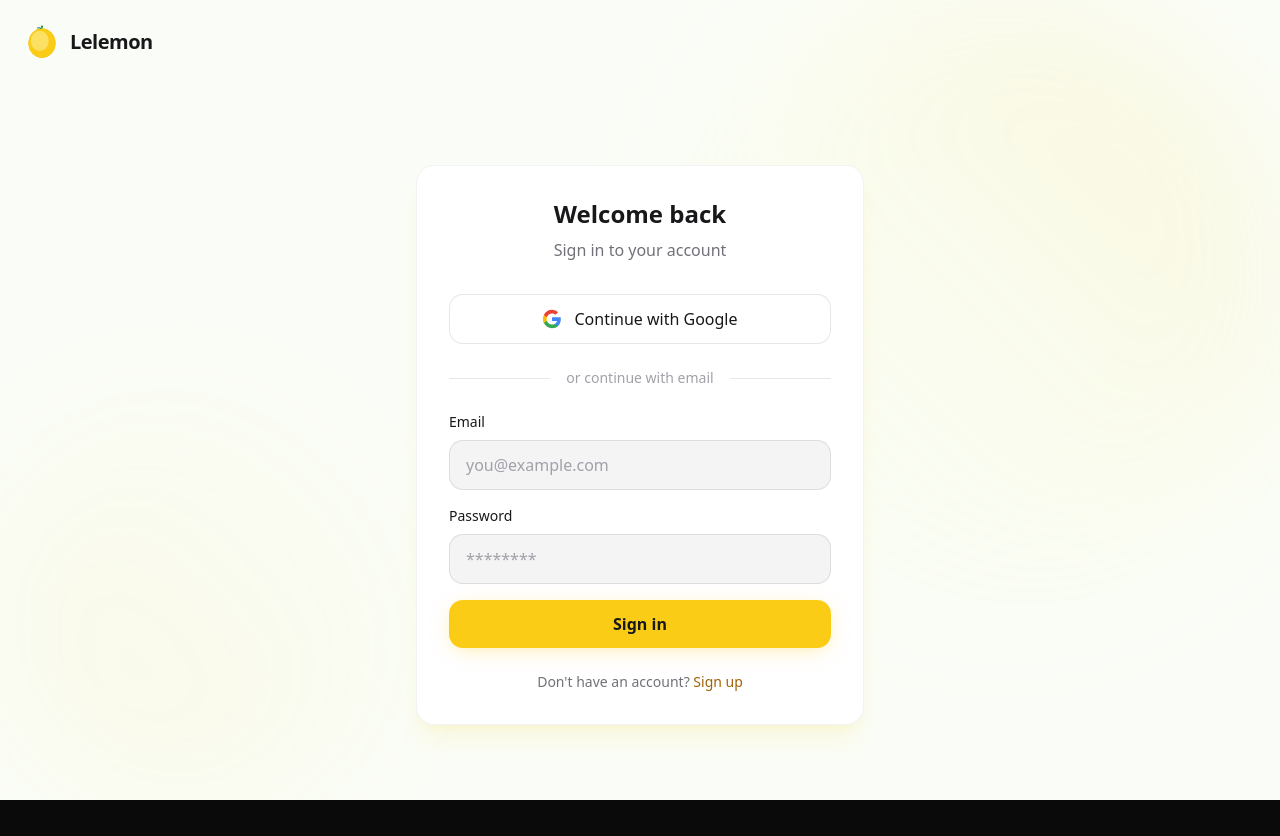
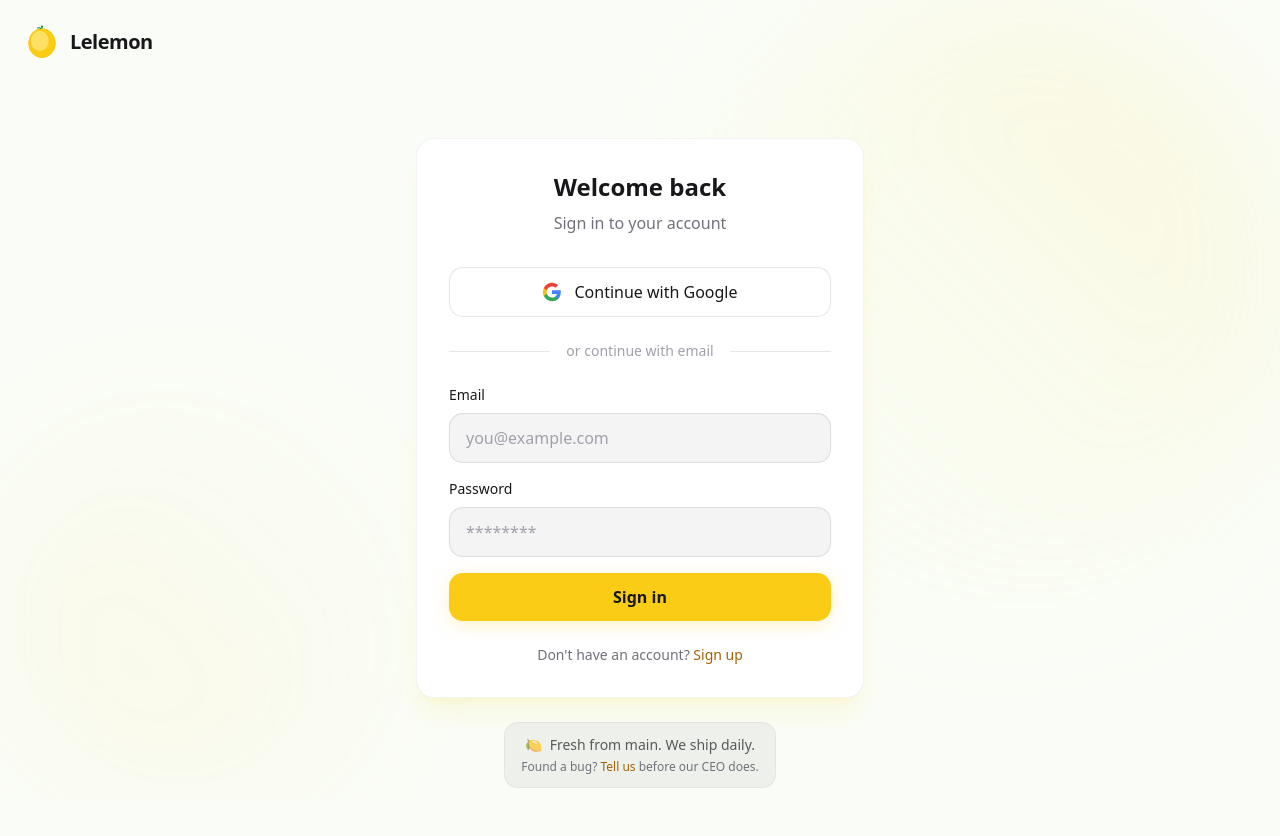
Before and after one commit to lelemondev/lelemon, a Next.js app in the folder apps/web/: page /login in a window 1280 px wide. Before the commit the page ends 800 px from the top, so only its background shows below. Built offline with nearby package versions, Linux system fonts and the light colour scheme; no server answers.

Commit message:
feat(ui): add beta notice to login and signup pages
Fun developer-friendly notice letting users know we're in
active development and linking to GitHub issues for bug reports.

```diff
--- a/apps/web/src/app/(auth)/login/page.tsx
+++ b/apps/web/src/app/(auth)/login/page.tsx
@@ -130,6 +130,27 @@ export default function LoginPage() {
               </Link>
             </p>
           </div>
+
+          {/* Beta notice */}
+          <div className="mt-6 text-center">
+            <div className="inline-flex flex-col items-center gap-1 px-4 py-3 rounded-xl bg-[#18181B]/5 border border-[#18181B]/5">
+              <p className="text-sm font-medium text-[#18181B]/70">
+                <span className="mr-1">🍋</span> Fresh from main. We ship daily.
+              </p>
+              <p className="text-xs text-[#71717A]">
+                Found a bug?{' '}
+                <a
+                  href="https://github.com/lelemondev/lelemon/issues"
+                  target="_blank"
+                  rel="noopener noreferrer"
+                  className="text-[#A16207] hover:underline"
+                >
+                  Tell us
+                </a>
+                {' '}before our CEO does.
+              </p>
+            </div>
+          </div>
         </div>
       </main>
     </div>
--- a/apps/web/src/app/(auth)/signup/page.tsx
+++ b/apps/web/src/app/(auth)/signup/page.tsx
@@ -186,6 +186,27 @@ export default function SignupPage() {
               </Link>
             </p>
           </div>
+
+          {/* Beta notice */}
+          <div className="mt-6 text-center">
+            <div className="inline-flex flex-col items-center gap-1 px-4 py-3 rounded-xl bg-[#18181B]/5 border border-[#18181B]/5">
+              <p className="text-sm font-medium text-[#18181B]/70">
+                <span className="mr-1">🍋</span> Fresh from main. We ship daily.
+              </p>
+              <p className="text-xs text-[#71717A]">
+                Found a bug?{' '}
+                <a
+                  href="https://github.com/lelemondev/lelemon/issues"
+                  target="_blank"
+                  rel="noopener noreferrer"
+                  className="text-[#A16207] hover:underline"
+                >
+                  Tell us
+                </a>
+                {' '}before our CEO does.
+              </p>
+            </div>
+          </div>
         </div>
       </main>
     </div>
```
